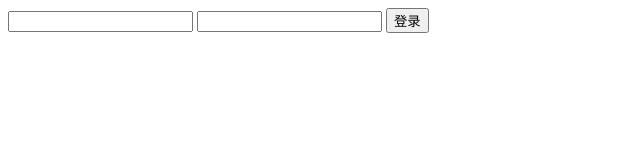
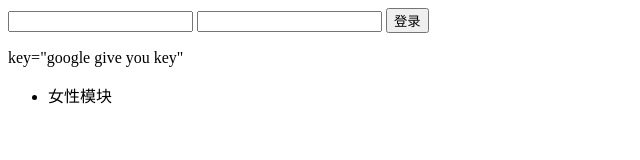
Before and after one commit to Mrslian/jd, a plain HTML site: page index.html in a window 1280 px wide. Shown: the whole page, without its empty margins (0-640 px from the left). Drawn offline with Linux system fonts and the light colour scheme.

Commit message:
google电子市场版本

```diff
--- a/index.html
+++ b/index.html
@@ -10,5 +10,10 @@
         <input type="password" name="pwd">
         <input type="submit" value="登录">
     </form>
+
+    <p>key="google give you key"</p>
+    <ul>
+        <li>女性模块</li>
+    </ul>
 </body>
 </html>
```
